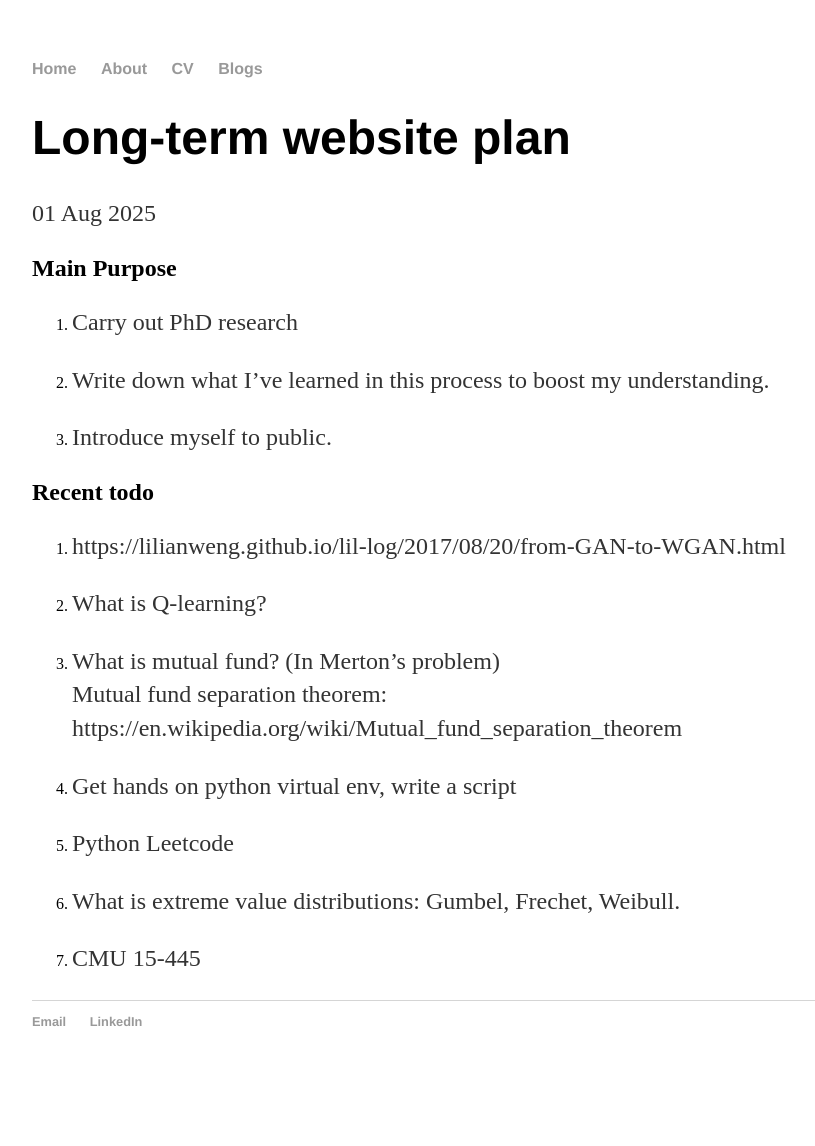
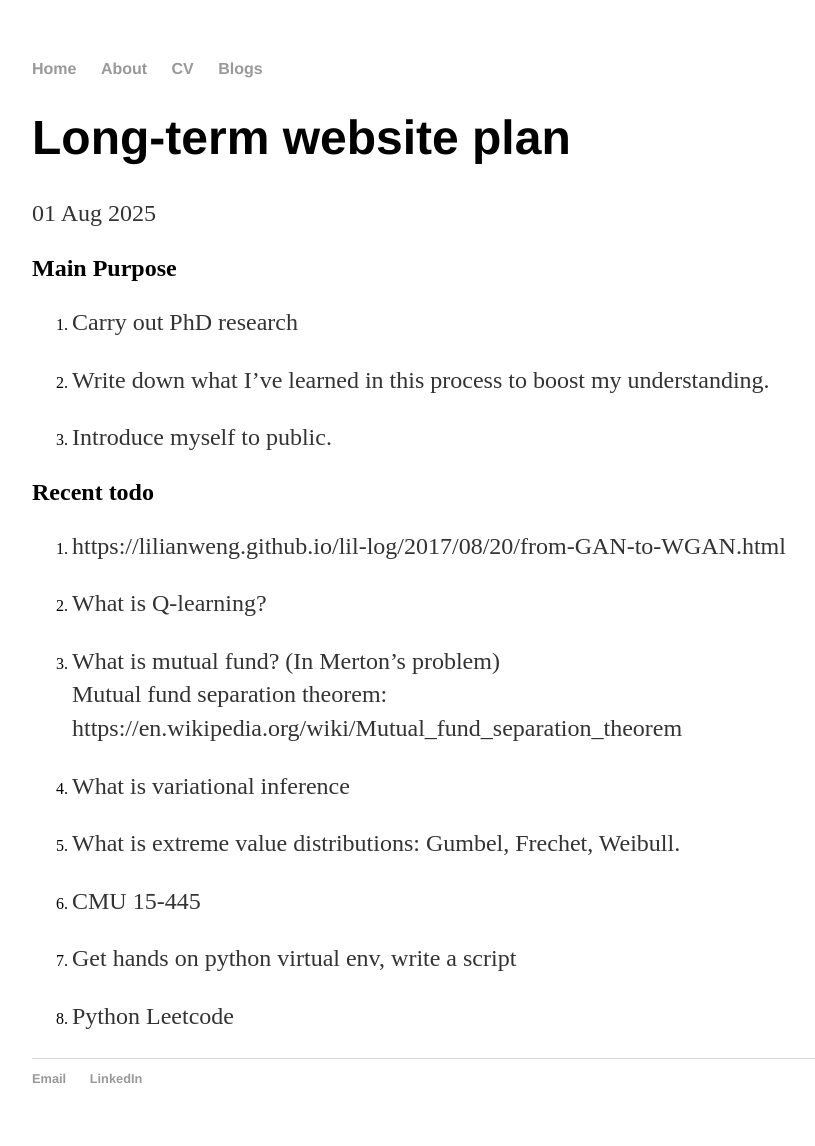
Before and after one commit to radarFudan/radarFudan.github.io, a Jekyll site: the page built from _posts/2025-08-01-Purpose-for-my-website.md, in a window 1280 px wide. Shown: the whole page, without its empty margins (160-975 px from the left). Built offline with Jekyll 4.4.1, drawn with Linux system fonts in a browser that asks for light colours; before the commit the page ends 1089 px from its top, so only the background shows below that.

Commit message:
Update 2025-08-01-Purpose-for-my-website.md

```diff
--- a/_posts/2025-08-01-Purpose-for-my-website.md
+++ b/_posts/2025-08-01-Purpose-for-my-website.md
@@ -21,10 +21,12 @@ date: 2025-08-01
 3. What is mutual fund? (In Merton's problem)<br>
 Mutual fund separation theorem: https://en.wikipedia.org/wiki/Mutual_fund_separation_theorem
 
-4. Get hands on python virtual env, write a script
+4. What is variational inference
 
-5. Python Leetcode
+5. What is extreme value distributions: Gumbel, Frechet, Weibull.
 
-6. What is extreme value distributions: Gumbel, Frechet, Weibull.
+6. CMU 15-445
 
-7. CMU 15-445
+7. Get hands on python virtual env, write a script
+
+8. Python Leetcode
```
